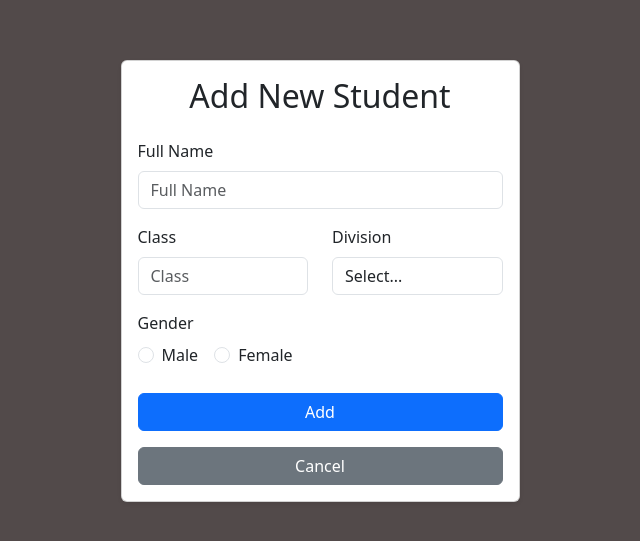
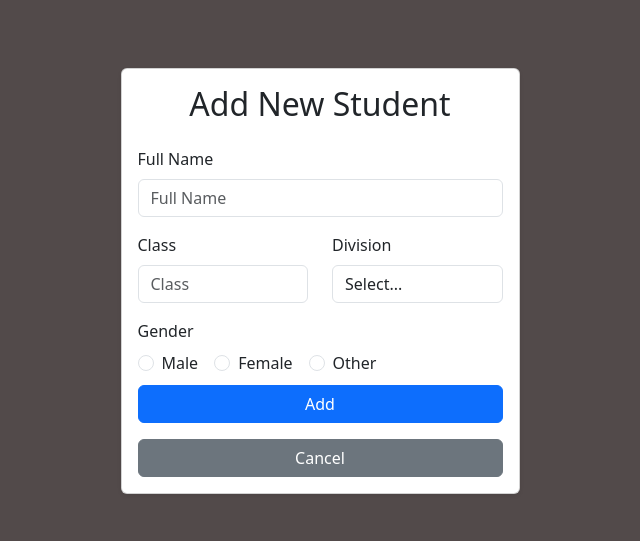
Before and after one commit to KaushalGanatra/Student-Management-System, a React (Vite) app in the folder web/: page /form in a window 1280 px wide. Shown: the part 127-668 px from the top of the page, without its empty margins (320-960 px from the left). Built offline with nearby package versions, Linux system fonts and the light colour scheme.

Commit message:
Provide the third radio button with value Other

```diff
--- a/web/src/components/Form.tsx
+++ b/web/src/components/Form.tsx
@@ -121,7 +121,7 @@ const StudentForm = () => {
                 </Col>
               </Row>
 
-              <Row className="mb-3">
+              <Row className="mb-6">
                 <Col xs={12}>
                   <BootstrapForm.Group controlId="gender">
                     <BootstrapForm.Label className="text-left">Gender</BootstrapForm.Label>
@@ -138,7 +138,7 @@ const StudentForm = () => {
                           Male
                         </BootstrapForm.Label>
                       </div>
-                      <div className="form-check">
+                      <div className="form-check me-3">
                         <Field
                           type="radio"
                           name="gender"
@@ -148,6 +148,18 @@ const StudentForm = () => {
                         />
                         <BootstrapForm.Label className="form-check-label" htmlFor="genderFemale">
                           Female
+                        </BootstrapForm.Label>
+                      </div>
+                      <div className="form-check">
+                        <Field
+                          type="radio"
+                          name="gender"
+                          value="Other"
+                          id="genderOther"
+                          className={`form-check-input ${touched.gender && errors.gender ? 'is-invalid' : ''}`}
+                        />
+                        <BootstrapForm.Label className="form-check-label" htmlFor="genderOther">
+                          Other
                         </BootstrapForm.Label>
                       </div>
                     </div>
```
